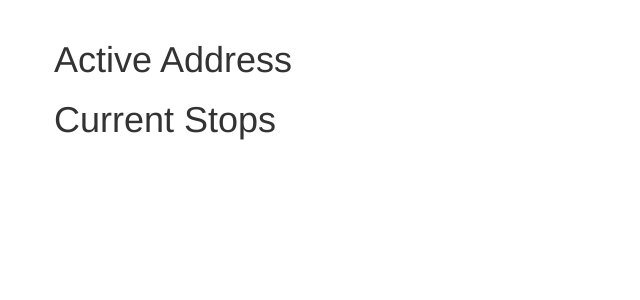
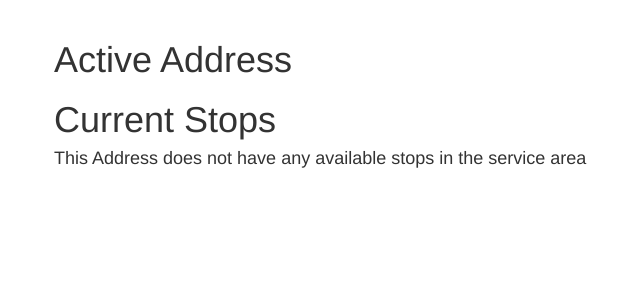
Before and after one commit to nilesmc/transit-sign, a Flask app: template app/templates/stops_index.html in a window 1280 px wide. Shown: the part 52-352 px from the top of the page, without its empty margins (16-656 px from the left). Run offline with Flask 2, Linux system fonts and the light colour scheme; the template is opened without the code that fills it, so the values that code supplies are empty; parts of the project's set-up code (start-up, migrations or seed data) failed here and were passed over; some libraries are stand-ins or nearby versions.

Commit message:
added in some protection incase there are no stops or addresses

```diff
--- a/app/models.py
+++ b/app/models.py
@@ -112,6 +112,7 @@ class Address(db.Model):
 
     def get_stops(self):
         stops = StopService.StopService(self.coordinates()).get_stops()
+        if stops is None : return
         new_stops = []
         for stop in stops:
             stop_check = db.session.query(Stop).filter(Stop.stop_id == stop['id']).first()
--- a/app/templates/stops_index.html
+++ b/app/templates/stops_index.html
@@ -8,8 +8,12 @@
 
     <h1>Current Stops</h1>
 
-    {% for stop in address.stops: %}
-        {% include '_stop.html' %}
-    {% endfor %}
+    {% if address.stops %}
+      {% for stop in address.stops: %}
+          {% include '_stop.html' %}
+      {% endfor %}
+    {% else %}
+      <h4>This Address does not have any available stops in the service area</h4>
+    {% endif %}
 
 {% endblock %}
```
Also changed, not shown: app/lib/StopService.py (+6 -1 lines), app/templates/addresses_index.html (+9 -3 lines).
